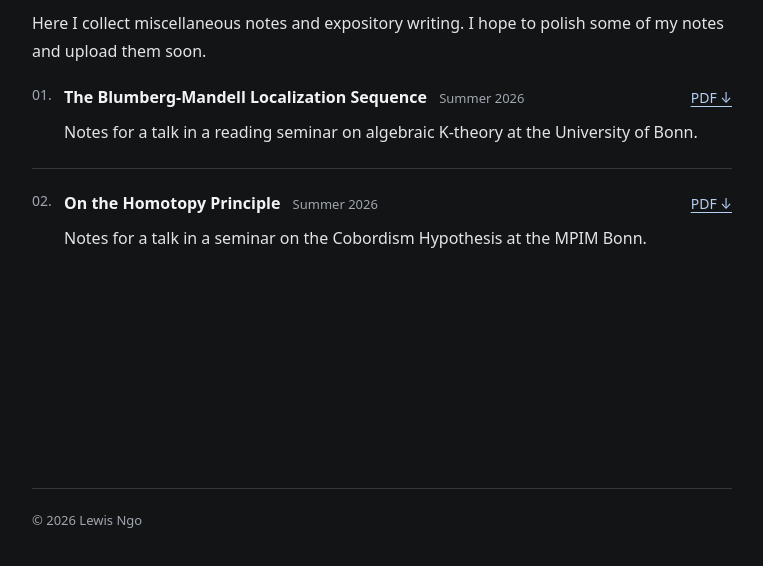
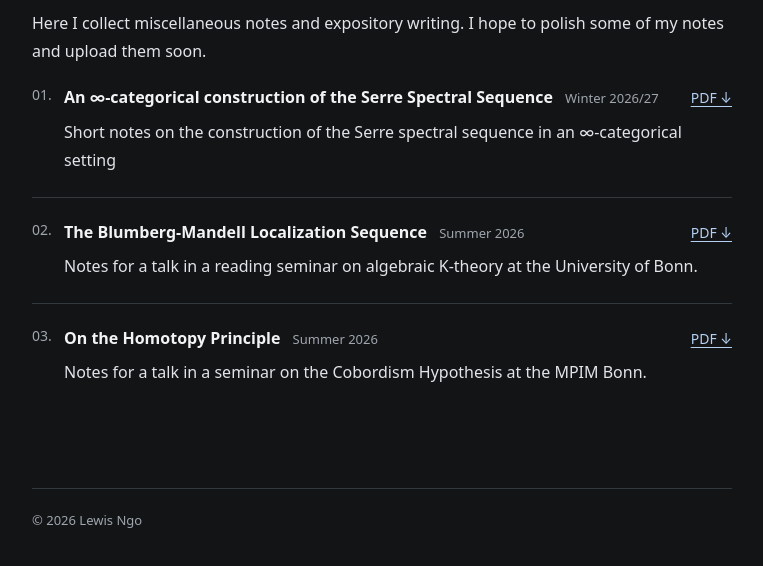
Before and after one commit to lewisngo/lewisngo.github.io, a plain HTML site: page notes/index.html in a window 1280 px wide. Shown: the part 232-798 px from the top of the page, without its empty margins (258-1021 px from the left). Drawn offline with Linux system fonts and the light colour scheme.

Commit message:
Update notes

```diff
--- a/notes/index.html
+++ b/notes/index.html
@@ -79,6 +79,32 @@
 
       <ol class="notes-list">
 
+
+        <li class="note-entry">
+          <div class="note-heading">
+            <span>
+              <a class="note-title"
+                 href="/pdfs/serre-sseq.pdf"
+                 target="_blank"
+                 rel="noopener noreferrer">
+                An ∞-categorical construction of the Serre Spectral Sequence
+              </a>
+
+              <span class="note-date">Winter 2026/27</span>
+            </span>
+
+            <a class="note-pdf"
+               href="/pdfs/serre-sseq.pdf"
+               target="_blank"
+               rel="noopener noreferrer">
+              PDF ↓
+            </a>
+          </div>
+
+          <p class="note-description">
+            Short notes on the construction of the Serre spectral sequence in an ∞-categorical setting
+          </p>
+        </li>
         <li class="note-entry">
           <div class="note-heading">
             <span>
```
